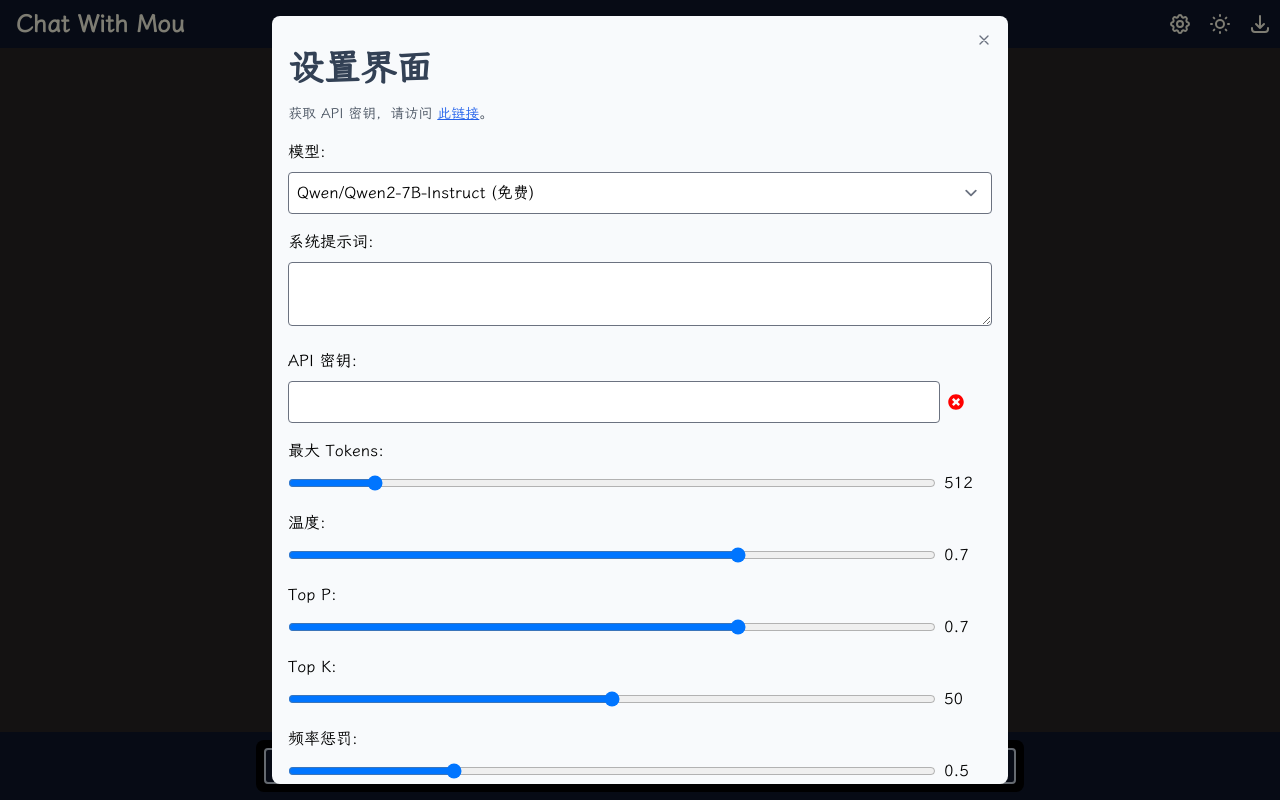
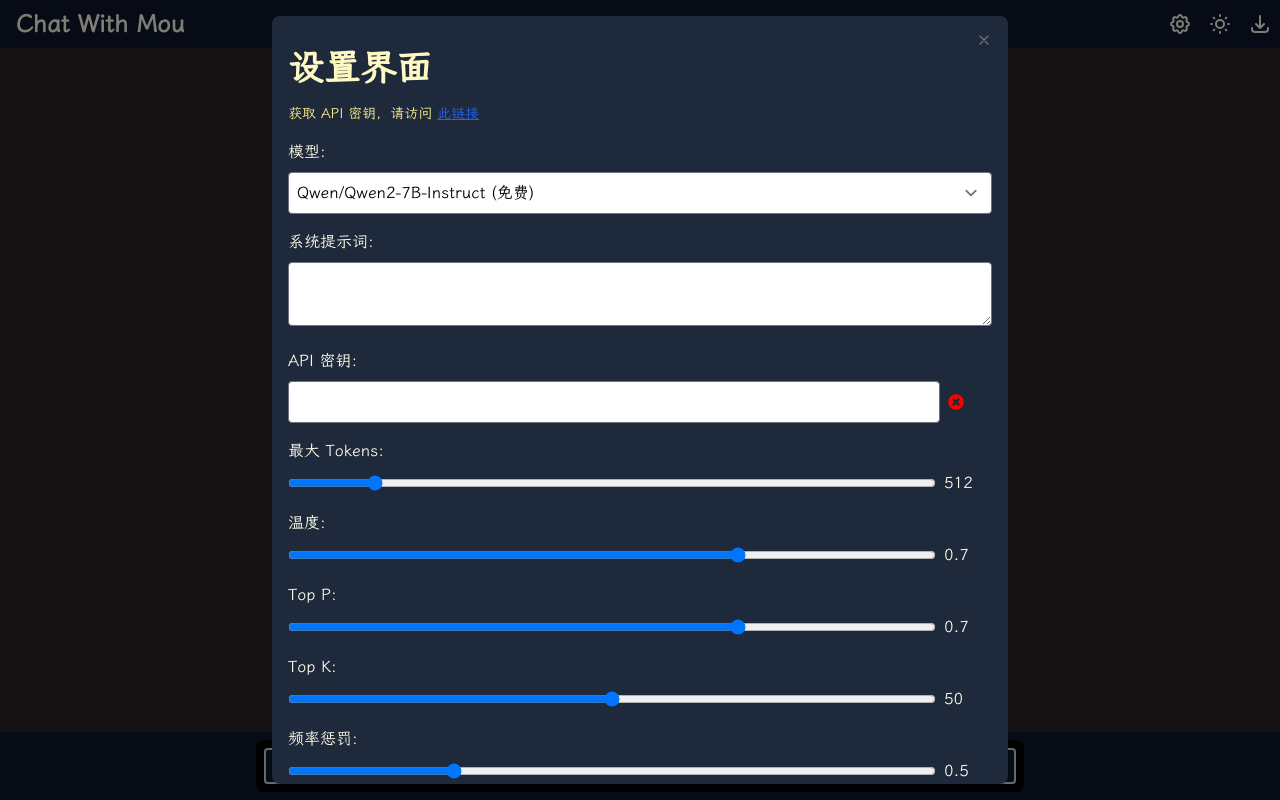
Before and after one commit to nowscott/ChatWithMou, a React (Create React App) app: page / in a window 1280 px wide. Both pictures are taken after a click on the button 1180 px from the left and 24 px from the top of the page. Built offline with nearby package versions, Linux system fonts and the light colour scheme.

Commit message:
设置界面夜间模式

```diff
--- a/src/components/SettingInput.js
+++ b/src/components/SettingInput.js
@@ -3,7 +3,7 @@ import TestAPIKey from './TestAPIKey';
 
 const SettingInput = ({ label, type = 'text', value, onChange, min, max, step}) => (
     <div className="mb-4">
-        <label className="block mb-2">{label}:</label>
+        <label className="block mb-2 dark:text-yellow-50">{label}:</label>
         {type === 'range' ? (
             <div className="flex items-center">
                 <input
@@ -15,7 +15,7 @@ const SettingInput = ({ label, type = 'text', value, onChange, min, max, step})
                     value={value}
                     onChange={onChange}
                 />
-                <span className="ml-2 w-12">{value}</span>
+                <span className="ml-2 w-12 dark:text-yellow-50">{value}</span>
             </div>
         ) : type === 'text' ? (
             <textarea
--- a/src/components/Settings.js
+++ b/src/components/Settings.js
@@ -16,17 +16,17 @@ const Settings = () => {
 
     return (
         <div >
-            <h1 className="text-4xl text-slate-700 font-bold mb-4">设置界面</h1>
+            <h1 className="text-4xl text-slate-700 dark:text-yellow-100 font-bold mb-4">设置界面</h1>
             <div className="my-4">
-                <p className="text-sm text-gray-600">
-                    获取 API 密钥，请访问 <a href="https://siliconflow.cn/zh-cn/siliconcloud" target="_blank" rel="noopener noreferrer" className="text-blue-600 underline">此链接</a>。
+                <p className="text-sm text-gray-600 dark:text-yellow-200">
+                    获取 API 密钥，请访问 <a href="https://siliconflow.cn/zh-cn/siliconcloud" target="_blank" rel="noopener noreferrer" className="text-blue-600 underline">此链接</a>
                 </p>
             </div>
             {settingsConfig.map(setting => {
                 if (setting.type === 'select') {
                     return (
                         <div key={setting.label} className="mb-4">
-                            <label className="block mb-2">{setting.label}:</label>
+                            <label className="block mb-2 dark:text-yellow-50">{setting.label}:</label>
                             <select
                                 className="w-full p-2 border rounded"
                                 value={settings[setting.stateKey]}
--- a/src/components/SettingsModal.js
+++ b/src/components/SettingsModal.js
@@ -15,7 +15,7 @@ const SettingsModal = ({ isOpen, onRequestClose, settings, onSettingsChange }) =
             overlayClassName="fixed inset-0 bg-black bg-opacity-50"
         >
             <div className="flex flex-col h-full justify-center items-center relative max-w-screen-md w-full p-4">
-                <div className="bg-slate-50 rounded-lg p-4 overflow-auto w-full">
+                <div className="bg-slate-50 dark:bg-slate-800 rounded-lg p-4 overflow-auto w-full">
                     <div className="flex justify-end">
                         <button onClick={onRequestClose} className="text-gray-500 hover:text-gray-700">
                             <HiOutlineX />
--- a/src/components/layout/NavBar.js
+++ b/src/components/layout/NavBar.js
@@ -1,11 +1,11 @@
 import { useState, useEffect, useContext } from 'react';
 import { HiOutlineCog, HiOutlineMoon, HiOutlineSun } from 'react-icons/hi';
 import MessageExporter from '../MessageExporter';
-import { ThemeContext } from '../../contexts/ThemeContext'; // 引入ThemeContext
+import { ThemeContext } from '../../contexts/ThemeContext';
 
 const NavBar = ({ targetRef, onSettingsClick }) => {
     const [title, setTitle] = useState('Chat With Mou');
-    const { darkMode, setDarkMode } = useContext(ThemeContext); // 使用ThemeContext
+    const { darkMode, setDarkMode } = useContext(ThemeContext);
 
     const toggleTitle = () => {
         setTitle((prevTitle) => (prevTitle === 'Chat With Mou' ? '对牛弹琴' : 'Chat With Mou'));
```
